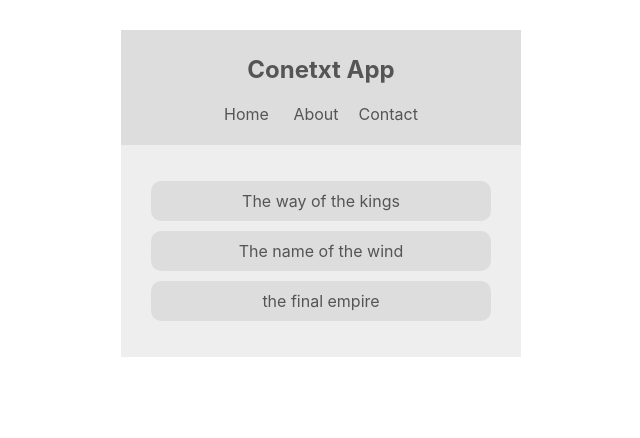
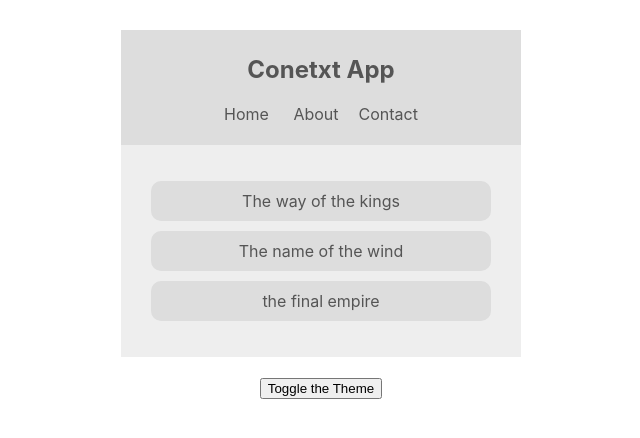
Before and after one commit to yagoubigithub/reading-list, a React (Create React App) app: page / in a window 1280 px wide. Shown: the top 438 px of the page, without its empty margins (319-959 px from the left). Built offline with nearby package versions, Linux system fonts and the light colour scheme.

Commit message:
toggle theme button and function

```diff
--- a/src/App.js
+++ b/src/App.js
@@ -2,6 +2,7 @@
 import Navbar from './components/Navbar';
 import BookList from './components/BookList';
 import  ThemeContextProvider  from './contexts/ThemeContext';
+import ThemeToggle from './components/ThemeToggle';
 
 
 function App() {
@@ -10,6 +11,7 @@
     <ThemeContextProvider>
     <Navbar />
     <BookList />
+    <ThemeToggle />
     </ThemeContextProvider>
 
 
--- /dev/null
+++ b/src/components/ThemeToggle.js
@@ -0,0 +1,15 @@
+import React, { Component } from 'react';
+import { ThemeContext } from '../contexts/ThemeContext';
+
+class ThemeToggle extends Component {
+    static contextType = ThemeContext;
+    render() {
+        return (
+            <React.Fragment>
+                <button onClick={()=>this.context.toggleTheme()}>Toggle the Theme</button>
+            </React.Fragment>
+          );
+    }
+}
+
+export default ThemeToggle;
--- a/src/contexts/ThemeContext.js
+++ b/src/contexts/ThemeContext.js
@@ -1,19 +1,24 @@
-import React, { createContext,Component } from 'react';
+import React, { createContext, Component } from "react";
 
-export const  ThemeContext = createContext();
+export const ThemeContext = createContext();
 
 class ThemeContextProvider extends Component {
   state = {
-
-        isLightTheme : true,
-        light : {syntax : '#555',ui : '#ddd', bg : '#eee'},
-        dark :  {syntax : '#ddd', ui : '#333',bg : '#555'}
-     }
+    isLightTheme: true,
+    light: { syntax: "#555", ui: "#ddd", bg: "#eee" },
+    dark: { syntax: "#ddd", ui: "#333", bg: "#555" }
+  };
+  toggleTheme = () => {
+    this.setState({
+      isLightTheme: !this.state.isLightTheme
+    });
+  };
   render() {
     return (
-            <ThemeContext.Provider value={{...this.state}}>
+      <ThemeContext.Provider
+        value={{ ...this.state, toggleTheme: this.toggleTheme }}
+      >
         {this.props.children}
-
       </ThemeContext.Provider>
     );
   }
```
Lines whose indentation alone changed are shown as unchanged.
